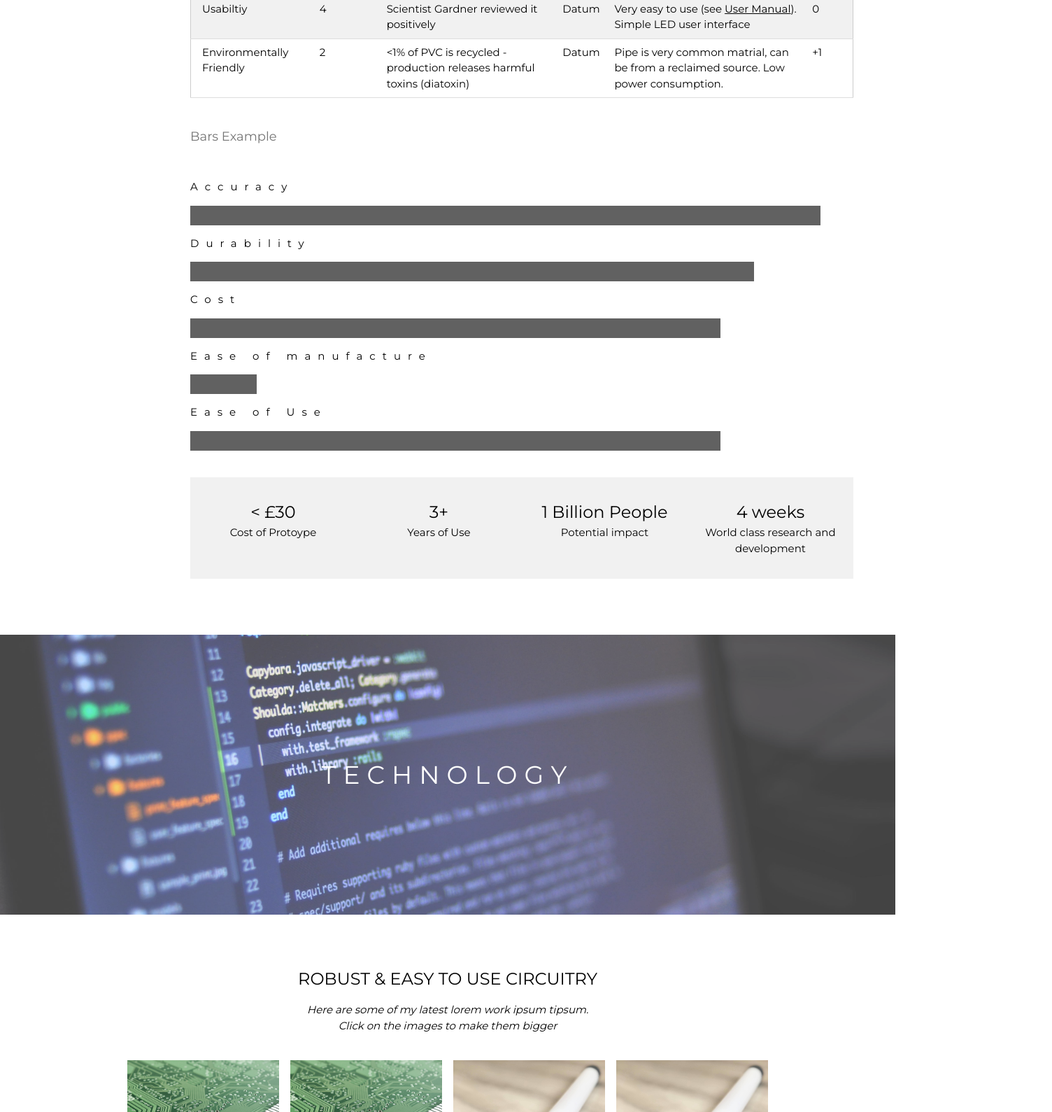
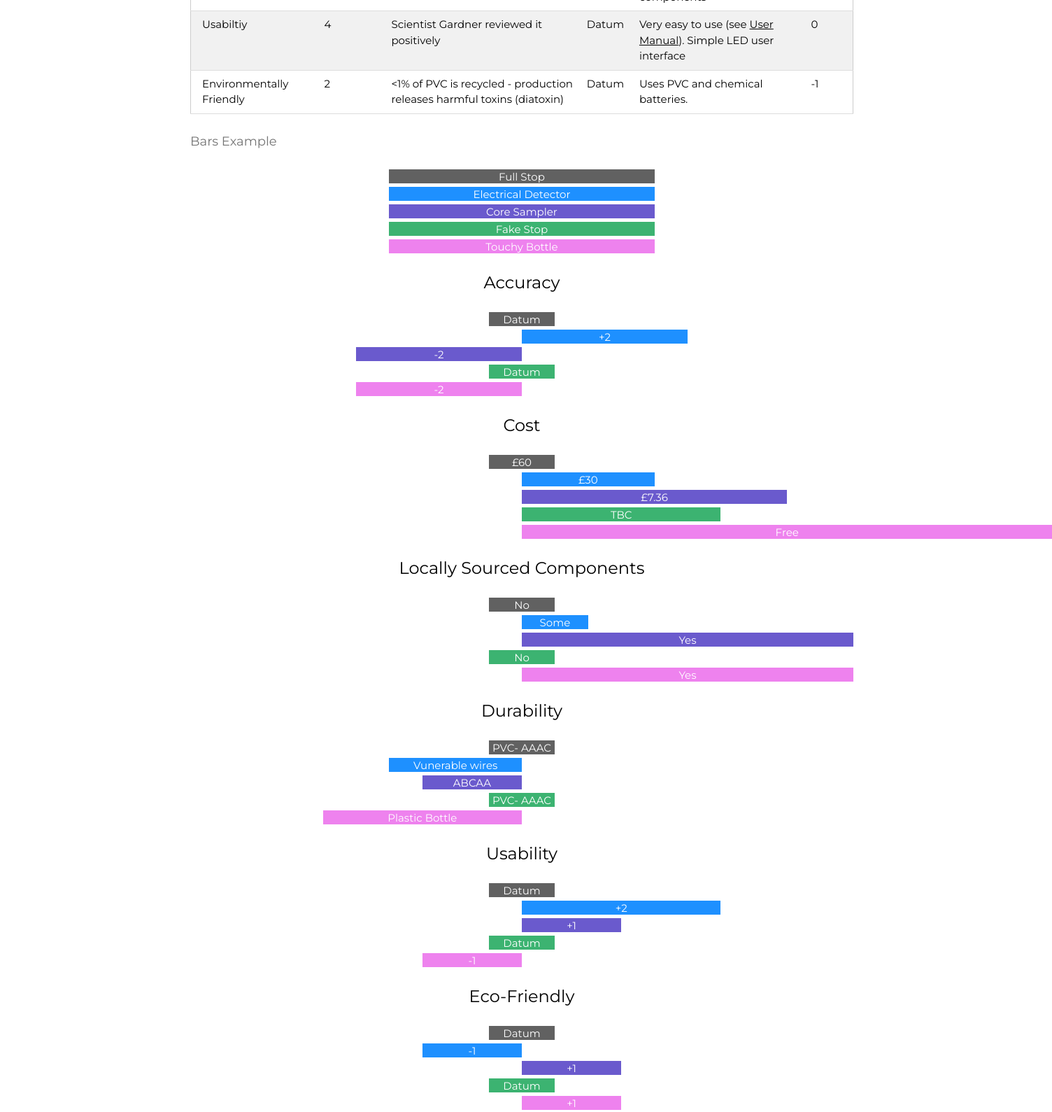
Before and after one commit to verewhittome/verewhittome.github.io, a plain HTML site: page html/electrical.html in a window 1280 px wide. Shown: the part 1731-3320 px from the top of the page at 70% size, 1504 px wide, since content can reach past the window. Drawn offline with nearby package versions, Linux system fonts and the light colour scheme.

Commit message:
comp info graphic

```diff
--- a/html/electrical.html
+++ b/html/electrical.html
@@ -177,7 +177,7 @@ The detector was created with the <a href="background.html#principles">UNICEF di
         <th>Weighting</th>
         <th>Market Standard</th>
         <th>MS Score</th>
-        <th>Electrical Dector</th>
+        <th>Electrical Detector</th>
         <th>ED Score</th>
       </tr>
       <tr class="w3-hover-blue">
@@ -234,8 +234,8 @@ The detector was created with the <a href="background.html#principles">UNICEF di
         <td>2</td>
         <td>&lt;1% of PVC is recycled - production releases harmful toxins (diatoxin)</td>
         <td>Datum</td>
-        <td>Pipe is very common matrial, can be from a reclaimed source. Low power consumption.</td>
-        <td>+1</td>
+        <td>Uses PVC and chemical batteries.</td>
+        <td>-1</td>
 
 
       </tr>
@@ -243,28 +243,72 @@ The detector was created with the <a href="background.html#principles">UNICEF di
 
 
 
-      <h5 class="w3-padding-32 w3-text-grey">Bars Example</h5>
+      <h5 class="w3-padding-16 w3-text-grey">Bars Example</h5>
+      <div class="w3-white w3-center">
+        <div class="w3-dark-grey w3-center" style="margin-left:30%;height:20px;width:40%; margin-bottom: 5px; color: grey;"> Full Stop</div>
+        <div class="w3-center" style="margin-left:30%;height:20px;width:40%;margin-bottom: 5px; background-color:DodgerBlue; color: white;">Electrical Detector</div>
+        <div class="w3-center" style="margin-left:30%;height:20px;width:40%;margin-bottom: 5px; background-color:SlateBlue;color: white;">Core Sampler</div>
+        <div class="w3-center" style="margin-left:30%;height:20px;width:40%;margin-bottom: 5px;background-color:MediumSeaGreen;color: white">Fake Stop</div>
+        <div class="w3-center" style="margin-left:30%;height:20px;width:40%;margin-bottom: 5px;background-color:Violet;color: white;">Touchy Bottle</div>
 
-      <p class="w3-wide">Accuracy</p>
+      </div>
+      <p class="w3-xlarge w3-center">Accuracy</p>
       <div class="w3-white">
-        <div class="w3-dark-grey" style="height:28px;width:95%"></div>
+        <div class="w3-dark-grey w3-center" style="margin-left:45%;height:20px;width:10%; margin-bottom: 5px; color: grey;"> Datum</div>
+        <div class="w3-center" style="margin-left:50%;height:20px;width:25%;margin-bottom: 5px; background-color:DodgerBlue; color: white;">+2</div>
+        <div class="w3-center" style="margin-left:25%;height:20px;width:25%;margin-bottom: 5px; background-color:SlateBlue;color: white;">-2</div>
+        <div class="w3-center" style="margin-left:45%;height:20px;width:10%;margin-bottom: 5px;background-color:MediumSeaGreen;color: white">Datum</div>
+        <div class="w3-center" style="margin-left:25%;height:20px;width:25%;margin-bottom: 5px;background-color:Violet;color: white;">-2</div>
+
       </div>
-      <p class="w3-wide">Durability</p>
+      <p class="w3-xlarge w3-center">Cost</p>
       <div class="w3-white">
-        <div class="w3-dark-grey" style="height:28px;width:85%"></div>
+        <div class="w3-dark-grey w3-center" style="margin-left:45%;height:20px;width:10%; margin-bottom: 5px; color: grey;"> £60</div>
+        <div class="w3-center" style="margin-left:50%;height:20px;width:20%;margin-bottom: 5px; background-color:DodgerBlue; color: white;">£30</div>
+        <div class="w3-center" style="margin-left:50%;height:20px;width:40%;margin-bottom: 5px; background-color:SlateBlue;color: white;">£7.36</div>
+        <div class="w3-center" style="margin-left:50%;height:20px;width:30%;margin-bottom: 5px;background-color:MediumSeaGreen;color: white">TBC</div>
+        <div class="w3-center" style="margin-left:50%;height:20px;width:80%;margin-bottom: 5px;background-color:Violet;color: white;">Free</div>
+
       </div>
-      <p class="w3-wide">Cost</p>
+      <p class="w3-xlarge w3-center">Locally Sourced Components</p>
       <div class="w3-white">
-        <div class="w3-dark-grey" style="height:28px;width:80%"></div>
+        <div class="w3-dark-grey w3-center" style="margin-left:45%;height:20px;width:10%; margin-bottom: 5px; color: grey;"> No</div>
+        <div class="w3-center" style="margin-left:50%;height:20px;width:10%;margin-bottom: 5px; background-color:DodgerBlue; color: white;">Some</div>
+        <div class="w3-center" style="margin-left:50%;height:20px;width:50%;margin-bottom: 5px; background-color:SlateBlue;color: white;">Yes</div>
+        <div class="w3-center" style="margin-left:45%;height:20px;width:10%;margin-bottom: 5px;background-color:MediumSeaGreen;color: white">No</div>
+        <div class="w3-center" style="margin-left:50%;height:20px;width:50%;margin-bottom: 5px;background-color:Violet;color: white;">Yes</div>
+
       </div>
-      <p class="w3-wide">Ease of manufacture</p>
+      <p class="w3-xlarge w3-center">Durability</p>
       <div class="w3-white">
-        <div class="w3-dark-grey" style="height:28px;width:10%"></div>
+        <div class="w3-dark-grey w3-center" style="margin-left:45%;height:20px;width:10%; margin-bottom: 5px; color: grey;">PVC- AAAC</div>
+        <div class="w3-center" style="margin-left:30%;height:20px;width:20%;margin-bottom: 5px; background-color:DodgerBlue; color: white;">Vunerable wires</div>
+        <div class="w3-center" style="margin-left:35%;height:20px;width:15%;margin-bottom: 5px; background-color:SlateBlue;color: white;">ABCAA</div>
+        <div class="w3-center" style="margin-left:45%;height:20px;width:10%;margin-bottom: 5px;background-color:MediumSeaGreen;color: white">PVC- AAAC</div>
+        <div class="w3-center" style="margin-left:20%;height:20px;width:30%;margin-bottom: 5px;background-color:Violet;color: white;">Plastic Bottle</div>
+
       </div>
-      <p class="w3-wide">Ease of Use</p>
+      <p class="w3-xlarge w3-center">Usability</p>
       <div class="w3-white">
-        <div class="w3-dark-grey" style="height:28px;width:80%"></div>
-      </div><br>
+        <div class="w3-dark-grey w3-center" style="margin-left:45%;height:20px;width:10%; margin-bottom: 5px; color: grey;"> Datum</div>
+        <div class="w3-center" style="margin-left:50%;height:20px;width:30%;margin-bottom: 5px; background-color:DodgerBlue; color: white;">+2</div>
+        <div class="w3-center" style="margin-left:50%;height:20px;width:15%;margin-bottom: 5px; background-color:SlateBlue;color: white;">+1</div>
+        <div class="w3-center" style="margin-left:45%;height:20px;width:10%;margin-bottom: 5px;background-color:MediumSeaGreen;color: white">Datum</div>
+        <div class="w3-center" style="margin-left:35%;height:20px;width:15%;margin-bottom: 5px;background-color:Violet;color: white;">-1</div>
+
+      </div>
+      <p class="w3-xlarge w3-center">Eco-Friendly</p>
+
+      <div class="w3-white">
+        <div class="w3-dark-grey w3-center" style="margin-left:45%;height:20px;width:10%; margin-bottom: 5px; color: grey;">Datum </div>
+        <div class="w3-center" style="margin-left:35%;height:20px;width:15%;margin-bottom: 5px; background-color:DodgerBlue; color: white;">-1</div>
+        <div class="w3-center" style="margin-left:50%;height:20px;width:15%;margin-bottom: 5px; background-color:SlateBlue;color: white;">+1</div>
+        <div class="w3-center" style="margin-left:45%;height:20px;width:10%;margin-bottom: 5px;background-color:MediumSeaGreen;color: white">Datum</div>
+        <div class="w3-center" style="margin-left:50%;height:20px;width:15%;margin-bottom: 5px;background-color:Violet;color: white;">+1</div>
+
+      </div>
+
+      <br>
 
       <div class="w3-row w3-center w3-padding-16 w3-section w3-light-grey w3-hover-grey">
         <div class="w3-quarter w3-section ">
```
